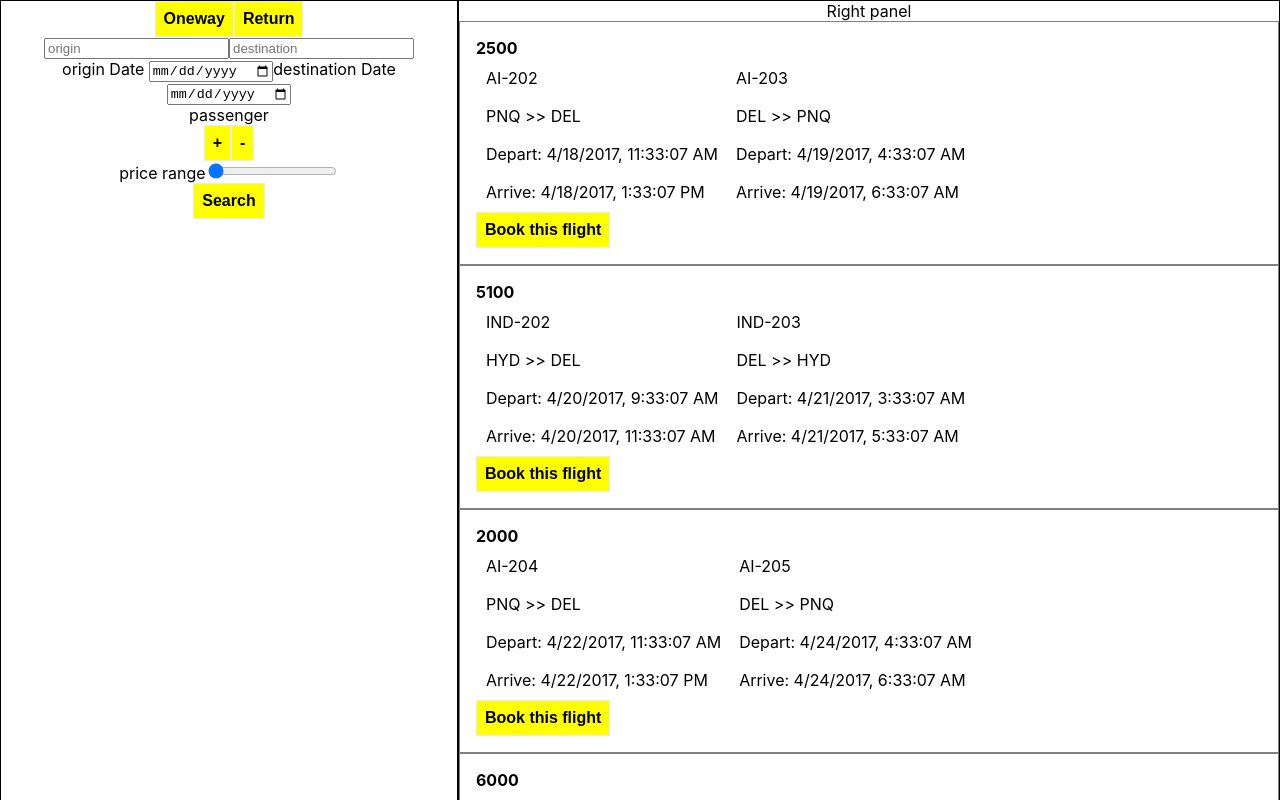
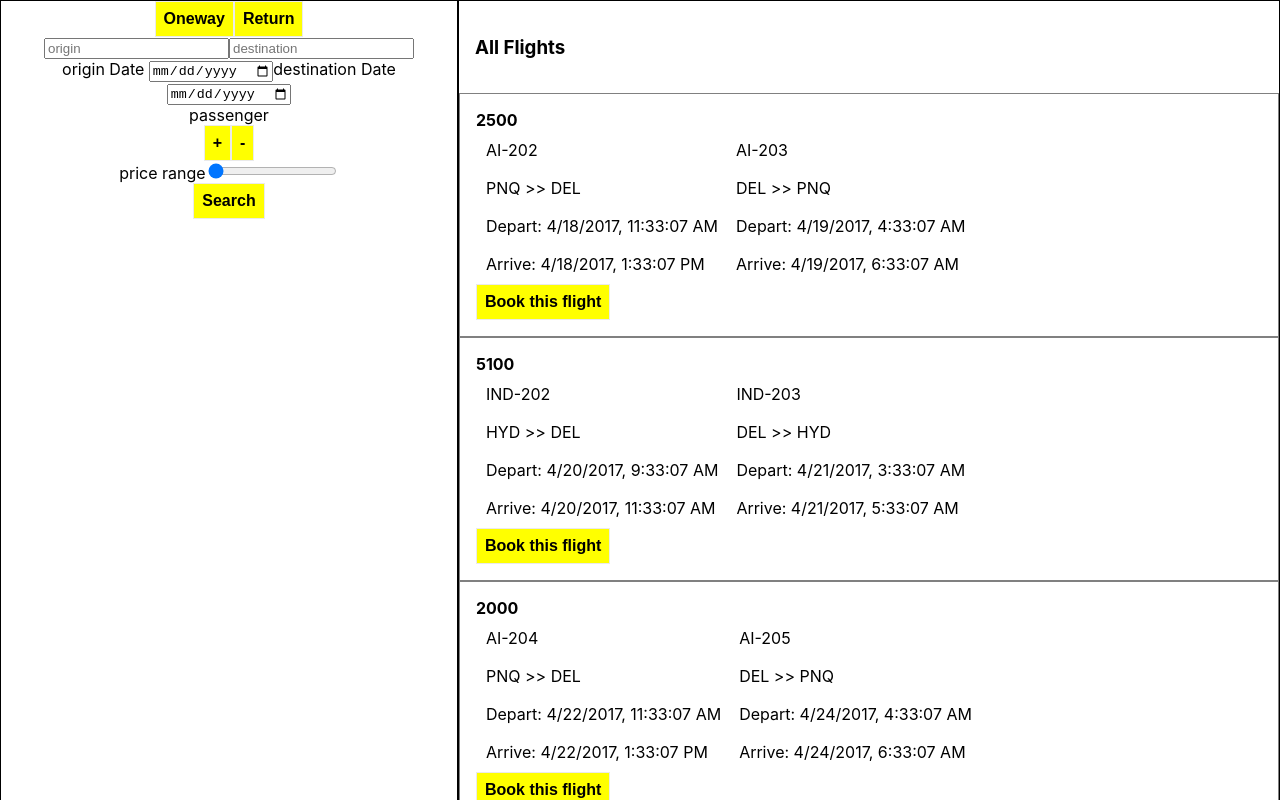
Before and after one commit to shobhitsingh29/flightSearchFunctionality, a React (Create React App) app in the folder flightsearch/: page / in a window 1280 px wide. Shown: the top 800 px of the page. Built offline with nearby package versions, Linux system fonts and the light colour scheme.

Commit message:
right panel changes

```diff
--- a/flightsearch/src/App.js
+++ b/flightsearch/src/App.js
@@ -6,14 +6,24 @@ import RightPanel from './rightPanel/rightPanel.jsx';
 class App extends Component {
   constructor(){
     super();
-    this.state={};
+    this.state={
+      bookedFlightIndex: ''
+    };
   }
+
+  handleFlightBooking = index => () => {
+    this.setState({
+      bookedFlightIndex: index
+    })
+  }
+
   render() {
+    const {bookedFlightIndex} = this.state;
     return (
       <div className="App">
         <div className="container">
           <LeftPanel state={this.state}/>
-          <RightPanel state={this.state} />
+          <RightPanel bookedFlightIndex={bookedFlightIndex} handleFlightBooking={this.handleFlightBooking} />
         </div>
       </div>
     );
--- a/flightsearch/src/rightPanel/flightItem.jsx
+++ b/flightsearch/src/rightPanel/flightItem.jsx
@@ -3,9 +3,13 @@ import './rightPanel.css';
 import Button from '../@components/@button/button';;
 
 class FlightItem extends Component {
+
+  abc = () => {
+    console.log();
+  }
   render() {
 
-  	const {singleFlightData} = this.props;
+  	const {singleFlightData, flightIndex, bookedFlightIndex, handleFlightBooking} = this.props;
     const {price,
      number,
       from_code,
@@ -45,7 +49,7 @@ class FlightItem extends Component {
           </tr>
           </tbody>
         </table>
-        <Button>Book this flight</Button>
+        {flightIndex === bookedFlightIndex ? <Button>Booked</Button>: <Button onClick={handleFlightBooking(flightIndex)}>Book this flight</Button>}
       </div>
     );
   }
--- a/flightsearch/src/rightPanel/flightListing.jsx
+++ b/flightsearch/src/rightPanel/flightListing.jsx
@@ -4,12 +4,14 @@ import FlightItem from './flightItem.jsx';
 
 
 class FlightListing extends Component {
+
   render() {
-    const {FLIGHTS} = this.props;
+    const {FLIGHTS, bookedFlightIndex, handleFlightBooking} = this.props;
     return (
         <div className="flightListContainer">
         {FLIGHTS.map((value, index) => {
-           return <FlightItem singleFlightData={value} key={index}/>
+           return <FlightItem singleFlightData={value} key={index} flightIndex={index}
+           bookedFlightIndex={bookedFlightIndex} handleFlightBooking={handleFlightBooking}/>
         })}
         </div>
     );
--- a/flightsearch/src/rightPanel/rightPanel.css
+++ b/flightsearch/src/rightPanel/rightPanel.css
@@ -8,7 +8,8 @@
 	padding: 1rem;
 }
 
-.singleFlightContainer{
+.singleFlightContainer, .allFlightsTag{
+	padding: 1rem;
 	text-align: left;
 }
 
--- a/flightsearch/src/rightPanel/rightPanel.jsx
+++ b/flightsearch/src/rightPanel/rightPanel.jsx
@@ -5,11 +5,11 @@ import FlightListing from './flightListing.jsx';
 
 class RightPanel extends Component {
   render() {
-  	console.log('flightsData', FLIGHTS);
+  	const {bookedFlightIndex, handleFlightBooking} = this.props;
     return (
       <div className="rightPanelContainer">
-        Right panel
-        <FlightListing FLIGHTS={FLIGHTS}/>
+        <h3 className="allFlightsTag">All Flights</h3>
+        <FlightListing FLIGHTS={FLIGHTS} bookedFlightIndex={bookedFlightIndex} handleFlightBooking={handleFlightBooking}/>
       </div>
     );
   }
```
